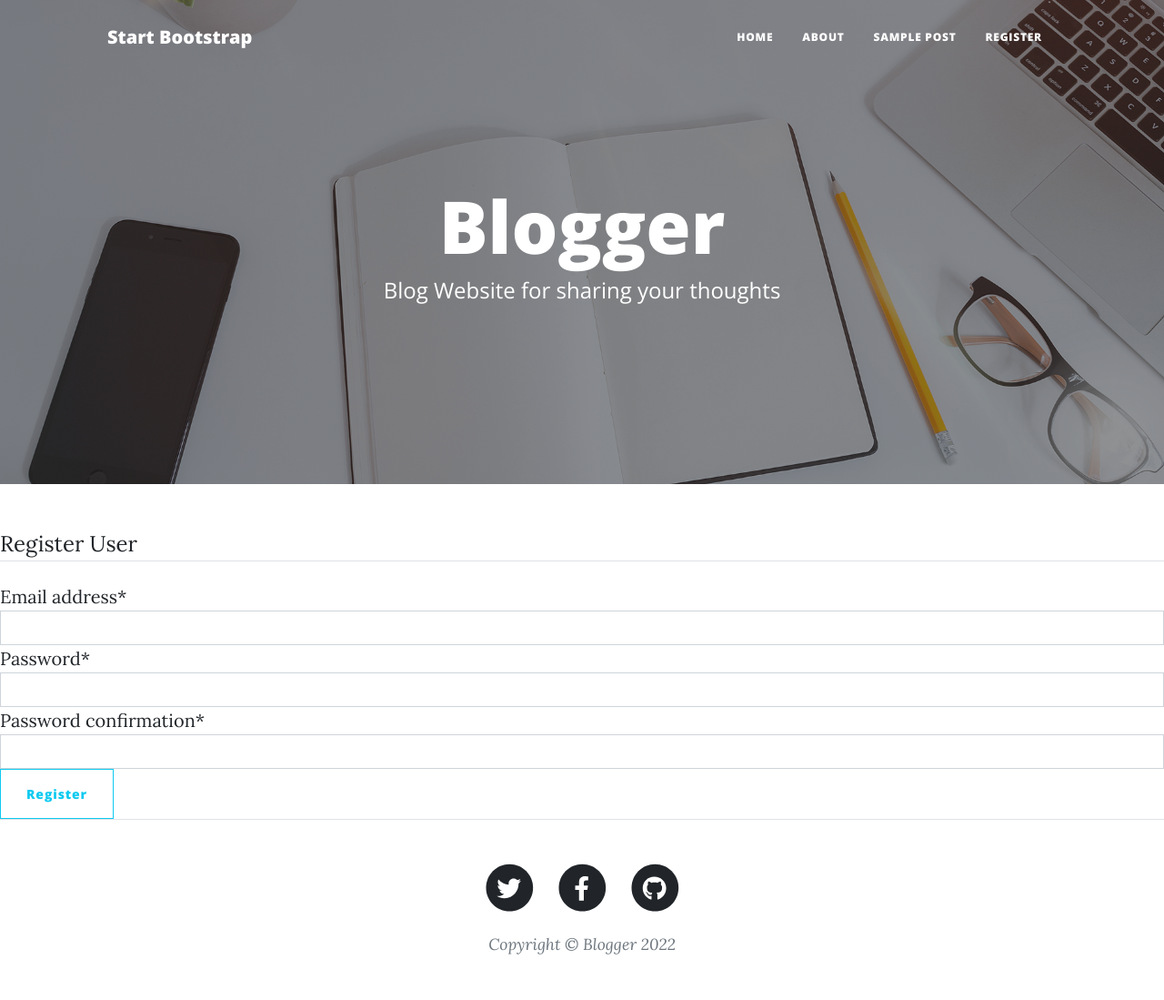
After one commit to SamChawla/blogger, a Django app: page /accounts/register/ in a window 1280 px wide. The commit adds this page. Shown: the whole page at 91% size. Run offline with Django 3.2, Linux system fonts and the light colour scheme; some libraries are stand-ins or nearby versions.

Commit message:
Added Registration Form and template

```diff
--- /dev/null
+++ b/accounts/templates/accounts/register.html
@@ -0,0 +1,21 @@
+{% extends 'base.html' %}
+{% load static %}
+{% load crispy_forms_tags %}
+
+{% block title %} {{title}} {% endblock title %}
+
+{% block content%}
+    <div class="content-section mx-auto">
+        <form id="register_user" method="POST">
+            {% csrf_token %}
+            <fieldset class="form-group">
+                <legend class="border-bottom mb-4">Register User</legend>
+                {{form|crispy}}
+                <div class="form-group">
+                    <button class="btn btn-outline-info" type="submit">Register</button>
+                </div>
+            </fieldset>
+        </form>
+    </div>
+
+{% endblock content %}
--- /dev/null
+++ b/accounts/urls.py
@@ -0,0 +1,8 @@
+from django.contrib import admin
+from django.urls import path
+from accounts import views
+# from django.contrib.auth import views as auth_views
+
+urlpatterns = [
+    path("register/", views.register, name="register"),
+]
--- a/accounts/views.py
+++ b/accounts/views.py
@@ -1,3 +1,19 @@
-from django.shortcuts import render
+from django.shortcuts import render, redirect
+from accounts.forms import UserCreationForm
+from django.contrib import messages
 
-# Create your views here.
+def register(request):
+    if request.method == "POST":
+        form = UserCreationForm(request.POST)
+        if form.is_valid():
+            form.save()
+            messages.success(request, "You have been registered successfully!")
+            return redirect('home')
+    else:
+        form = UserCreationForm()
+    data = {
+        "title": "Register User",
+        "form": form,
+    }
+
+    return render(request, "accounts/register.html", data)
--- a/all_requirements.txt
+++ b/all_requirements.txt
@@ -1,4 +1,5 @@
 asgiref==3.4.1
 Django==3.2
+django-crispy-forms==1.13.0
 pytz==2021.3
 sqlparse==0.4.2
--- a/blogger/settings.py
+++ b/blogger/settings.py
@@ -41,6 +41,9 @@ INSTALLED_APPS = [
     # Local apps
     'accounts',
     'blog',
+
+    # Installed Apps
+    'crispy_forms',
 ]
 
 MIDDLEWARE = [
@@ -71,6 +74,8 @@ TEMPLATES = [
         },
     },
 ]
+
+CRISPY_TEMPLATE_PACK = 'bootstrap4'
 
 WSGI_APPLICATION = 'blogger.wsgi.application'
 
--- a/blogger/urls.py
+++ b/blogger/urls.py
@@ -22,5 +22,7 @@ admin.site.index_title = "Blogger"
 
 urlpatterns = [
     path('admin/', admin.site.urls),
+    path('accounts/', include('accounts.urls')),
     path('', include('blog.urls')),
+
 ]
--- a/requirements.txt
+++ b/requirements.txt
@@ -1 +1,2 @@
 Django==3.2
+django-crispy-forms==1.13.0
--- a/templates/base.html
+++ b/templates/base.html
@@ -7,7 +7,7 @@
         <meta name="description" content="" />
         <meta name="author" content="" />
         <title>{% block title %} {{title}} {% endblock title %}</title>
-        <link rel="icon" type="image/x-icon" href="assets/favicon.ico" />
+        <link rel="icon" type="image/x-icon" href="/assets/favicon.ico" />
         <!-- Font Awesome icons (free version)-->
         <script src="https://use.fontawesome.com/releases/v5.15.4/js/all.js" crossorigin="anonymous"></script>
         <!-- Google fonts-->
@@ -16,6 +16,15 @@
         <!-- Core theme CSS (includes Bootstrap)-->
         <link href="{% static 'css/styles.css' %}" rel="stylesheet" />
     </head>
+    <main role="main" class="container">
+        {% if messages %}
+            {% for message in messages %}
+              <div class="alert alert-{{ message.tags }}">
+                {{ message }}
+              </div>
+            {% endfor %}
+          {% endif %}
+    </main>
     <body>
         <!-- Navigation-->
         <nav class="navbar navbar-expand-lg navbar-light" id="mainNav">
@@ -30,14 +39,14 @@
                         <li class="nav-item"><a class="nav-link px-lg-3 py-3 py-lg-4" href="#">Home</a></li>
                         <li class="nav-item"><a class="nav-link px-lg-3 py-3 py-lg-4" href="#">About</a></li>
                         <li class="nav-item"><a class="nav-link px-lg-3 py-3 py-lg-4" href="#">Sample Post</a></li>
-                        <li class="nav-item"><a class="nav-link px-lg-3 py-3 py-lg-4" href="#">Contact</a></li>
+                        <li class="nav-item"><a class="nav-link px-lg-3 py-3 py-lg-4" href="{% url 'register' %}">Register</a></li>
                     </ul>
                 </div>
             </div>
         </nav>
         {% block header %}
         <!-- Page Header-->
-        <header class="masthead" style="background-image: url('static/assets/img/home-bg.jpg')">
+        <header class="masthead" style="background-image: url('/static/assets/img/home-bg.jpg')">
             <div class="container position-relative px-4 px-lg-5">
                 <div class="row gx-4 gx-lg-5 justify-content-center">
                     <div class="col-md-10 col-lg-8 col-xl-7">
```
